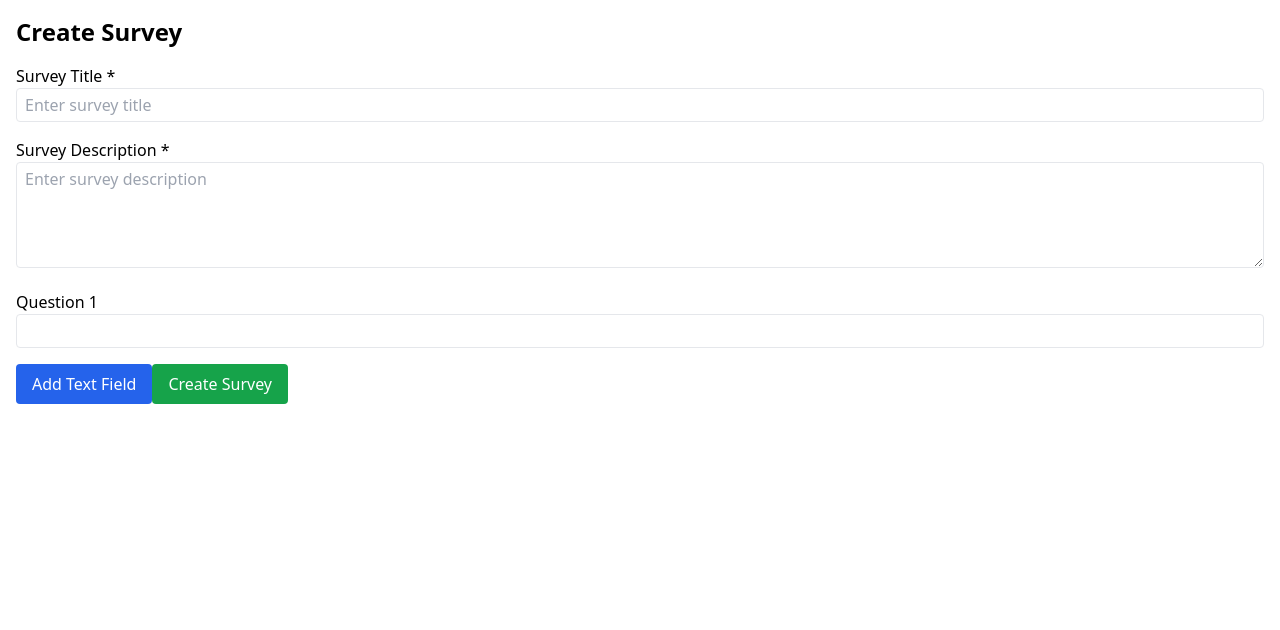
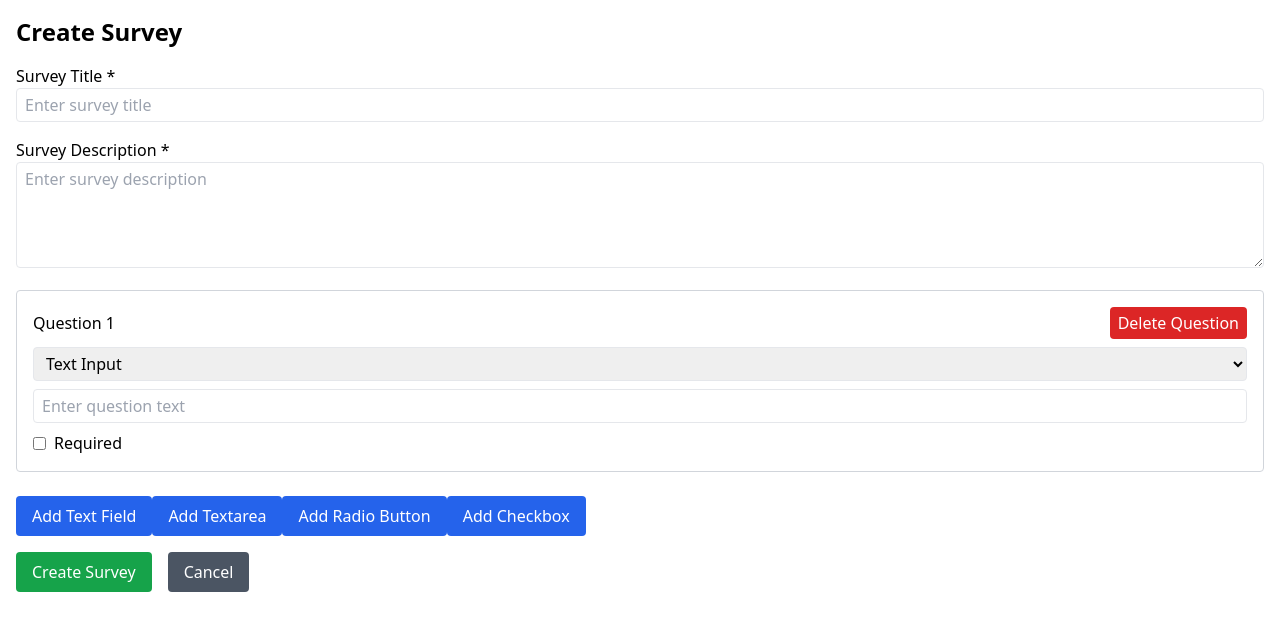
Before and after one commit to ComDevNet/cdn-survey, a Next.js app: page /admin/create in a window 1280 px wide. Shown: the top 630 px of the page. Built offline with nearby package versions, Linux system fonts and the light colour scheme.

Commit message:
add: implement checkbox selection handling

```diff
--- a/app/admin/create/page.tsx
+++ b/app/admin/create/page.tsx
@@ -4,23 +4,71 @@ import { useRouter } from 'next/navigation';
 
 export default function CreateSurvey() {
   const [title, setTitle] = useState('');
-  const [description, setDescription] = useState(''); // New state for description
-  const [formFields, setFormFields] = useState([{ type: 'text', question: '' }]);
+  const [description, setDescription] = useState('');
+
+  interface FormField {
+    type: string;
+    question: string;
+    required: boolean; // Add required property
+    options?: string[];
+  }
+
+  const [formFields, setFormFields] = useState<FormField[]>([{ type: 'text', question: '', required: false, options: [] }]);
   const router = useRouter();
 
-  const addField = (type: string) => setFormFields([...formFields, { type, question: '' }]);
+  const addField = (type: string) => {
+    const newField = { type, question: '', required: false, options: type === 'radio' || type === 'checkbox' ? [''] : undefined };
+    setFormFields([...formFields, newField]);
+  };
+
+  const handleFieldChange = (index: number, key: string, value: any) => {
+    setFormFields(
+      formFields.map((field, i) =>
+        i === index ? { ...field, [key]: value } : field
+      )
+    );
+  };
+
+  const addOption = (index: number) => {
+    const updatedFields = [...formFields];
+    if (updatedFields[index].options) {
+      updatedFields[index].options = [...updatedFields[index].options, ''];
+      setFormFields(updatedFields);
+    }
+  };
+
+  const updateOption = (fieldIndex: number, optionIndex: number, value: string) => {
+    const updatedFields = [...formFields];
+    if (updatedFields[fieldIndex].options) {
+      updatedFields[fieldIndex].options[optionIndex] = value;
+      setFormFields(updatedFields);
+    }
+  };
+
+  const removeOption = (fieldIndex: number, optionIndex: number) => {
+    const updatedFields = [...formFields];
+    if (updatedFields[fieldIndex].options) {
+      updatedFields[fieldIndex].options = updatedFields[fieldIndex].options.filter((_, i) => i !== optionIndex);
+      setFormFields(updatedFields);
+    }
+  };
+
+  const deleteQuestion = (index: number) => {
+    setFormFields(formFields.filter((_, i) => i !== index));
+  };
 
   const handleSubmit = async (e: React.FormEvent) => {
     e.preventDefault();
-
-    // Send survey creation data to the backend with title and description
     await fetch('/api/surveys', {
       method: 'POST',
       headers: { 'Content-Type': 'application/json' },
-      body: JSON.stringify({ title, description, formFields }), // Include description in payload
+      body: JSON.stringify({ title, description, formFields }),
     });
+    router.push('/admin');
+  };
 
-    router.push('/admin');
+  const handleCancel = () => {
+    router.push('/admin'); // Navigate back to the admin page
   };
 
   return (
@@ -56,23 +104,92 @@ export default function CreateSurvey() {
 
         {/* Dynamic Form Fields for Questions */}
         {formFields.map((field, index) => (
-          <div key={index}>
+          <div key={index} className="space-y-2 border border-gray-300 p-4 rounded">
+            <div className="flex items-center justify-between">
               <label>Question {index + 1}</label>
+              <button
+                type="button"
+                onClick={() => deleteQuestion(index)}
+                className="px-2 py-1 bg-red-600 text-white rounded"
+              >
+                Delete Question
+              </button>
+            </div>
+            <select
+              value={field.type}
+              onChange={(e) => handleFieldChange(index, 'type', e.target.value)}
+              className="border px-2 py-1 rounded w-full mb-2"
+            >
+              <option value="text">Text Input</option>
+              <option value="textarea">Textarea</option>
+              <option value="radio">Radio Button</option>
+              <option value="checkbox">Checkbox</option>
+            </select>
+
+            {field.type === 'textarea' ? (
+              <textarea
+                value={field.question}
+                onChange={(e) => handleFieldChange(index, 'question', e.target.value)}
+                className="border px-2 py-1 rounded w-full"
+                placeholder="Enter question text"
+                rows={4}
+              />
+            ) : (
               <input
                 type="text"
                 value={field.question}
-              onChange={(e) =>
-                setFormFields(
-                  formFields.map((f, i) =>
-                    i === index ? { ...f, question: e.target.value } : f
-                  )
-                )
-              }
+                onChange={(e) => handleFieldChange(index, 'question', e.target.value)}
                 className="border px-2 py-1 rounded w-full"
+                placeholder="Enter question text"
               />
+            )}
+
+            {/* Checkbox for setting the question as required */}
+            <div className="flex items-center space-x-2">
+              <input
+                type="checkbox"
+                checked={field.required}
+                onChange={(e) => handleFieldChange(index, 'required', e.target.checked)}
+              />
+              <label>Required</label>
+            </div>
+
+            {/* Render Options for Radio and Checkbox */}
+            {(field.type === 'radio' || field.type === 'checkbox') && (
+              <div>
+                <label>Options:</label>
+                {field.options && field.options.map((option, optIndex) => (
+                  <div key={optIndex} className="flex items-center space-x-2 mb-1">
+                    <input
+                      type="text"
+                      value={option}
+                      onChange={(e) => updateOption(index, optIndex, e.target.value)}
+                      className="border px-2 py-1 rounded w-full"
+                      placeholder={`Option ${optIndex + 1}`}
+                    />
+                    <button
+                      type="button"
+                      onClick={() => removeOption(index, optIndex)}
+                      className="px-2 py-1 bg-red-600 text-white rounded"
+                    >
+                      Remove
+                    </button>
+                  </div>
+                ))}
+                <button
+                  type="button"
+                  onClick={() => addOption(index)}
+                  className="px-2 py-1 bg-blue-600 text-white rounded"
+                >
+                  Add Option
+                </button>
+              </div>
+            )}
           </div>
         ))}
 
+        {/* Buttons for Adding Fields */}
+        <div className="space-y-2">
           <button
             type="button"
             onClick={() => addField('text')}
@@ -80,10 +197,42 @@ export default function CreateSurvey() {
           >
             Add Text Field
           </button>
+          <button
+            type="button"
+            onClick={() => addField('textarea')}
+            className="px-4 py-2 bg-blue-600 text-white rounded"
+          >
+            Add Textarea
+          </button>
+          <button
+            type="button"
+            onClick={() => addField('radio')}
+            className="px-4 py-2 bg-blue-600 text-white rounded"
+          >
+            Add Radio Button
+          </button>
+          <button
+            type="button"
+            onClick={() => addField('checkbox')}
+            className="px-4 py-2 bg-blue-600 text-white rounded"
+          >
+            Add Checkbox
+          </button>
+        </div>
 
+        {/* Submit and Cancel Buttons */}
+        <div className="flex space-x-4 mt-6">
           <button type="submit" className="px-4 py-2 bg-green-600 text-white rounded">
             Create Survey
           </button>
+          <button
+            type="button"
+            onClick={handleCancel}
+            className="px-4 py-2 bg-gray-600 text-white rounded"
+          >
+            Cancel
+          </button>
+        </div>
       </form>
     </div>
   );
--- a/app/survey/[id]/page.tsx
+++ b/app/survey/[id]/page.tsx
@@ -1,5 +1,5 @@
 'use client';
-import { useParams } from 'next/navigation';
+import { useParams, useRouter } from 'next/navigation';
 import { useState, useEffect } from 'react';
 import TextInput from '../../../components/TextInput';
 import TextArea from '../../../components/TextArea';
@@ -10,6 +10,7 @@ import { Survey, SurveyField, RadioButtonField, CheckboxField } from '../../../t
 
 export default function SurveyPage() {
   const params = useParams();
+  const router = useRouter(); // Add useRouter hook
   const id = Array.isArray(params?.id) ? params.id[0] : params?.id;
   const [survey, setSurvey] = useState<Survey | null>(null);
   const [responses, setResponses] = useState<Record<string, any>>({});
@@ -37,6 +38,16 @@ export default function SurveyPage() {
     return error;
   };
 
+  const handleCheckboxChange = (question: string, option: string) => {
+    setResponses((prevResponses) => {
+      const selectedOptions = prevResponses[question] || [];
+      const updatedOptions = selectedOptions.includes(option)
+        ? selectedOptions.filter((item: string) => item !== option)
+        : [...selectedOptions, option];
+      return { ...prevResponses, [question]: updatedOptions };
+    });
+  };
+
   const handleSubmit = async (e: React.FormEvent) => {
     e.preventDefault();
     setIsLoading(true);
@@ -55,11 +66,22 @@ export default function SurveyPage() {
       try {
         const formData = new FormData();
 
-        Object.entries(responses).forEach(([key, value]) => {
-          if (value instanceof File) {
-            formData.append(key, value);
+        // Process responses to handle unselected checkboxes and radio buttons
+        survey?.formFields.forEach((field) => {
+          const responseValue = responses[field.question];
+
+          if (field.type === 'checkbox') {
+            formData.append(field.question, Array.isArray(responseValue) && responseValue.length > 0 ? responseValue.join(', ') : "");
+          } else if (field.type === 'radio') {
+            formData.append(field.question, responseValue || "");
+          } else if (responseValue instanceof File) {
+            formData.append(field.question, responseValue);
+          } else if (field.type === 'textarea') {
+            // Replace newline characters with commas for textarea fields
+            const formattedResponse = String(responseValue || "").replace(/\n/g, ", ");
+            formData.append(field.question, formattedResponse);
           } else {
-            formData.append(key, String(value));
+            formData.append(field.question, String(responseValue || ""));
           }
         });
 
@@ -72,6 +94,7 @@ export default function SurveyPage() {
 
         if (response.ok) {
           setSuccessMessage('Survey submitted successfully!');
+          setTimeout(() => router.push('/'), 2000); // Redirect to home page after 2 seconds
         } else {
           setErrorMessage('Failed to submit survey. Please try again.');
         }
@@ -86,6 +109,7 @@ export default function SurveyPage() {
     }
   };
 
+
   if (!survey) return <p>Loading survey...</p>;
 
   return (
@@ -96,15 +120,41 @@ export default function SurveyPage() {
       {errorMessage && <p className="text-red-500">{errorMessage}</p>}
       <form onSubmit={handleSubmit} className="space-y-4">
         {survey.formFields.map((field, index) => {
+          if (field.type === 'checkbox') {
+            const checkboxField = field as CheckboxField;
+            return (
+              <div key={index} className="mb-4">
+                <Checkbox
+                  question={checkboxField.question}
+                  options={checkboxField.options}
+                  selectedOptions={responses[checkboxField.question] || []}
+                  onChange={(updatedOptions) => setResponses({ ...responses, [checkboxField.question]: updatedOptions })}
+                />
+                {errors[checkboxField.question] && (
+                  <p className="text-red-500">{errors[checkboxField.question]}</p>
+                )}
+              </div>
+            );
+          } else if (field.type === 'radio') {
+            const radioField = field as RadioButtonField;
+            return (
+              <div key={index} className="mb-4">
+                <RadioButton
+                  question={radioField.question}
+                  options={radioField.options}
+                  onChange={(value) => setResponses({ ...responses, [radioField.question]: value })}
+                />
+                {errors[radioField.question] && (
+                  <p className="text-red-500">{errors[radioField.question]}</p>
+                )}
+              </div>
+            );
+          } else {
             const FieldComponent =
               field.type === 'text'
                 ? TextInput
                 : field.type === 'textarea'
                 ? TextArea
-              : field.type === 'radio'
-              ? RadioButton
-              : field.type === 'checkbox'
-              ? Checkbox
                 : field.type === 'file'
                 ? FileUpload
                 : null;
@@ -114,7 +164,6 @@ export default function SurveyPage() {
                 <div key={index} className="mb-4">
                   <FieldComponent
                     question={field.question}
-                  options={'options' in field ? (field as RadioButtonField | CheckboxField).options ?? [] : []}
                     onChange={(value) => setResponses({ ...responses, [field.question]: value })}
                   />
                   {errors[field.question] && (
@@ -123,6 +172,7 @@ export default function SurveyPage() {
                 </div>
               )
             );
+          }
         })}
         <button type="submit" className="px-4 py-2 bg-blue-600 text-white rounded">
           Submit Survey
--- a/components/Checkbox.tsx
+++ b/components/Checkbox.tsx
@@ -1,15 +1,17 @@
 type CheckboxProps = {
   question: string;
   options: string[];
+  selectedOptions: string[]; // Track selected options
   onChange: (value: string[]) => void;
 };
 
-  export default function Checkbox({ question, options, onChange }: CheckboxProps) {
+export default function Checkbox({ question, options, selectedOptions, onChange }: CheckboxProps) {
   const handleCheckboxChange = (option: string) => {
-      onChange((prev: string[]) => {
-        const updatedOptions = prev.includes(option) ? prev.filter((item) => item !== option) : [...prev, option];
-        return updatedOptions;
-      });
+    const updatedOptions = selectedOptions.includes(option)
+      ? selectedOptions.filter((item) => item !== option)
+      : [...selectedOptions, option];
+
+    onChange(updatedOptions); // Pass the updated array directly
   };
 
   return (
@@ -21,6 +23,7 @@ type CheckboxProps = {
             type="checkbox"
             id={`${question}-${index}`}
             value={option}
+            checked={selectedOptions.includes(option)} // Set checked based on selected options
             onChange={() => handleCheckboxChange(option)}
           />
           <label htmlFor={`${question}-${index}`} className="ml-2">
--- a/package.json
+++ b/package.json
@@ -16,6 +16,7 @@
     "csv-writer": "^1.6.0",
     "express": "^4.21.1",
     "formidable": "^3.5.2",
+    "json2csv": "^6.0.0-alpha.2",
     "multer": "^1.4.5-lts.1",
     "next": "15.0.3",
     "next-connect": "^1.0.0-next.4",
```
Also changed, not shown: 1 other file (tests, documents, lock files or other folders). Lines whose indentation alone changed are shown as unchanged.
